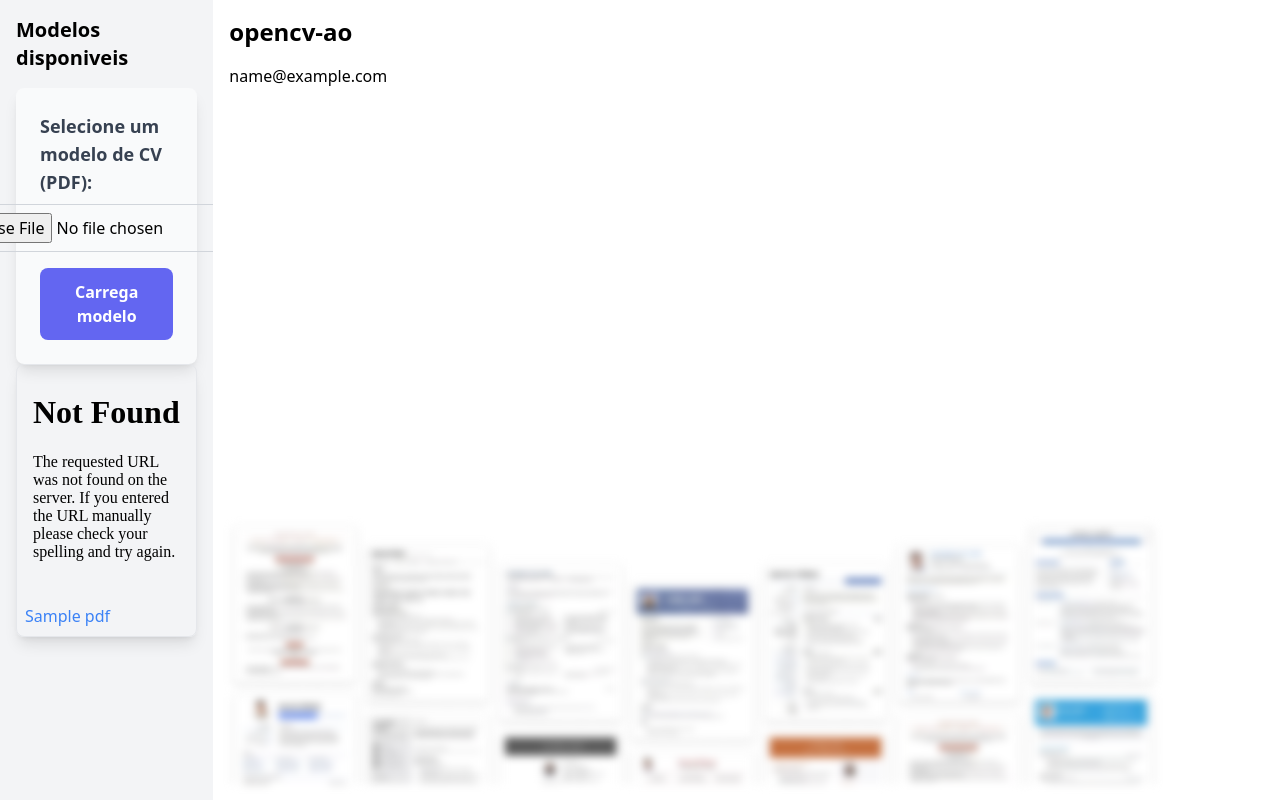
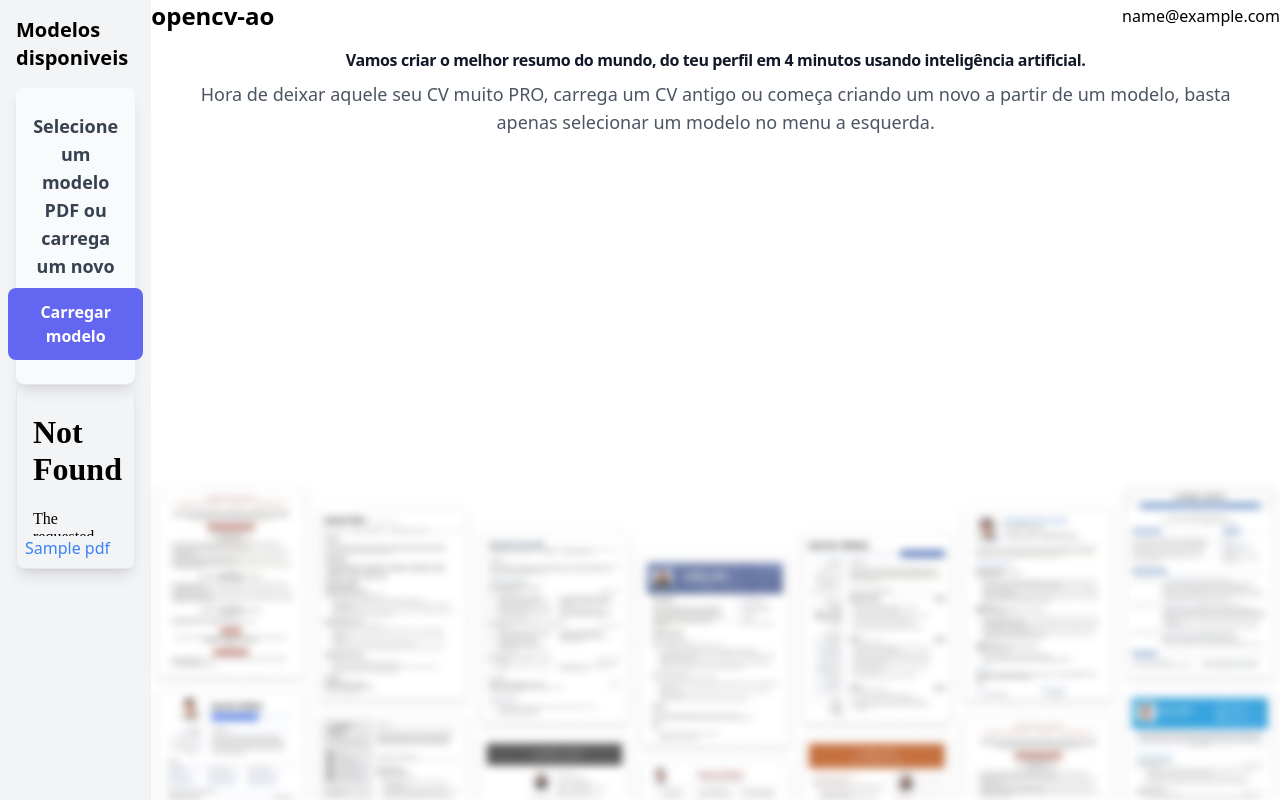
Before and after one commit to matiasdev30/opencv-ao, a Python web app: template templates/home.html in a window 1280 px wide. Run offline with Jinja, Linux system fonts and the light colour scheme; the template is opened without the code that fills it: most values are stand-ins (such as "Sample title", 1, 10 or a date in 2020).

Commit message:
feat: mirror changes in home page

```diff
--- a/templates/home.html
+++ b/templates/home.html
@@ -1,20 +1,19 @@
 {% include "header.html" %}
 <div class="flex">
     <!-- Menu à esquerda -->
-    <nav class="w-1/6 bg-gray-100 p-4 h-screen overflow-auto">
+    <nav class="w-1/4 bg-gray-100 p-4 h-screen overflow-auto">
         <h2 class="text-xl font-bold mb-4">Modelos disponiveis</h2>
         <ul>
             <form action="/upload" method="post" enctype="multipart/form-data" class="flex flex-col items-center bg-gray-50 p-6 rounded-lg shadow-lg">
                 <input type="hidden" name="email" value="{{ email }}">
 
-                <label for="file" class="mb-2 text-lg font-semibold text-gray-700">
-                    Selecione um modelo de CV (PDF):
+                <label for="file" class="mb-2 text-lg font-semibold text-gray-700 text-center">
+                    Selecione um modelo PDF ou carrega um novo
                 </label>
-                <input type="file" name="file" id="file" accept="application/pdf" required
-                       class="mb-4 px-4 py-2 border border-gray-300 rounded-lg focus:outline-none focus:ring-2 focus:ring-indigo-300">
+
 
                 <button type="submit" class="inline-block rounded-lg bg-indigo-500 px-8 py-3 text-center text-sm font-semibold text-white outline-none ring-indigo-300 transition duration-100 hover:bg-indigo-600 focus-visible:ring active:bg-indigo-700 md:text-base">
-                Carrega modelo
+                Carregar modelo
                 </button>
             </form>
 
@@ -33,12 +32,34 @@
     </nav>
 
     <!-- Conteúdo à direita -->
-    <div class="w-3/4 p-4 flex flex-col justify-between h-screen">
+    <div class="w-3/3 p-8 flex flex-col justify-between h-screen">
         <div>
-            <h1 class="text-2xl font-bold mb-4">opencv-ao</h1>
-            <h1>{{email}}</h1>
-            <ul class="grid grid-cols-1 md:grid-cols-2 lg:grid-cols-2 gap-6">
-                <!-- Conteúdo da lista -->
+            <div class="flex justify-between items-center w-full">
+                <h1 class="text-2xl font-bold mb-4">opencv-ao</h1>
+                <h1 class="mb-4">{{email}}</h1>
+            </div>
+            <ul class="flex flex-col md:flex-row justify-center items-center gap-6 list-none p-0 m-0">
+                <li class="relative isolate px-6 pt-14 lg:px-8 max-w-4xl">
+                    <div class="absolute inset-x-0 -top-40 -z-10 transform-gpu overflow-hidden blur-3xl sm:-top-80" aria-hidden="true">
+                        <div class="relative left-[calc(50%-11rem)] aspect-[1155/678] w-[36.125rem] -translate-x-1/2 rotate-[30deg] bg-gradient-to-tr from-[#ff80b5] to-[#9089fc] opacity-30 sm:left-[calc(50%-30rem)] sm:w-[72.1875rem]" style="clip-path: polygon(74.1% 44.1%, 100% 61.6%, 97.5% 26.9%, 85.5% 0.1%, 80.7% 2%, 72.5% 32.5%, 60.2% 62.4%, 52.4% 68.1%, 47.5% 58.3%, 45.2% 34.5%, 27.5% 76.7%, 0.1% 64.9%, 17.9% 100%, 27.6% 76.8%, 76.1% 97.7%, 74.1% 44.1%)"></div>
+                    </div>
+                    <div class="py-32 sm:py-48 lg:py-8 text-center">
+                        <h1 class="text-6xl font-bold tracking-tight text-gray-900 sm:text-6xl">
+                            Vamos criar o melhor resumo do mundo, do teu perfil em 4 minutos usando inteligência artificial.
+                        </h1>
+                        <p class="mt-2 text-lg leading-0 text-gray-600">
+                            Hora de deixar aquele seu CV muito PRO, carrega um CV antigo ou começa criando um novo a partir de um modelo, basta apenas selecionar um modelo no menu a esquerda.
+                        </p>
+                        <div class="mt-10 flex items-center justify-center gap-x-6">
+                            <a href="#" class="rounded-md bg-indigo-600 px-3.5 py-2.5 text-sm font-semibold text-white shadow-sm hover:bg-indigo-500 focus-visible:outline focus-visible:outline-2 focus-visible:outline-offset-2 focus-visible:outline-indigo-600">
+                                Carregar um CV antigo, para gerar um novo
+                            </a>
+                        </div>
+                    </div>
+                    <div class="absolute inset-x-0 top-[calc(100%-13rem)] -z-10 transform-gpu overflow-hidden blur-3xl sm:top-[calc(100%-30rem)]" aria-hidden="true">
+                        <div class="relative left-[calc(50%+3rem)] aspect-[1155/678] w-[18rem] -translate-x-1/2 bg-gradient-to-tr from-[#ff80b5] to-[#9089fc] opacity-30 sm:left-[calc(50%+36rem)] sm:w-[72.1875rem]" style="clip-path: polygon(74.1% 44.1%, 100% 61.6%, 97.5% 26.9%, 85.5% 0.1%, 80.7% 2%, 72.5% 32.5%, 60.2% 62.4%, 52.4% 68.1%, 47.5% 58.3%, 45.2% 34.5%, 27.5% 76.7%, 0.1% 64.9%, 17.9% 100%, 27.6% 76.8%, 76.1% 97.7%, 74.1% 44.1%)"></div>
+                    </div>
+                </li>
             </ul>
         </div>
         <img src="/static/img/resume-grid.avif" alt="Descrição da imagem" class="mt-auto max-w-full h-204 object-cover blur-sm opacity-0.5" />
```
